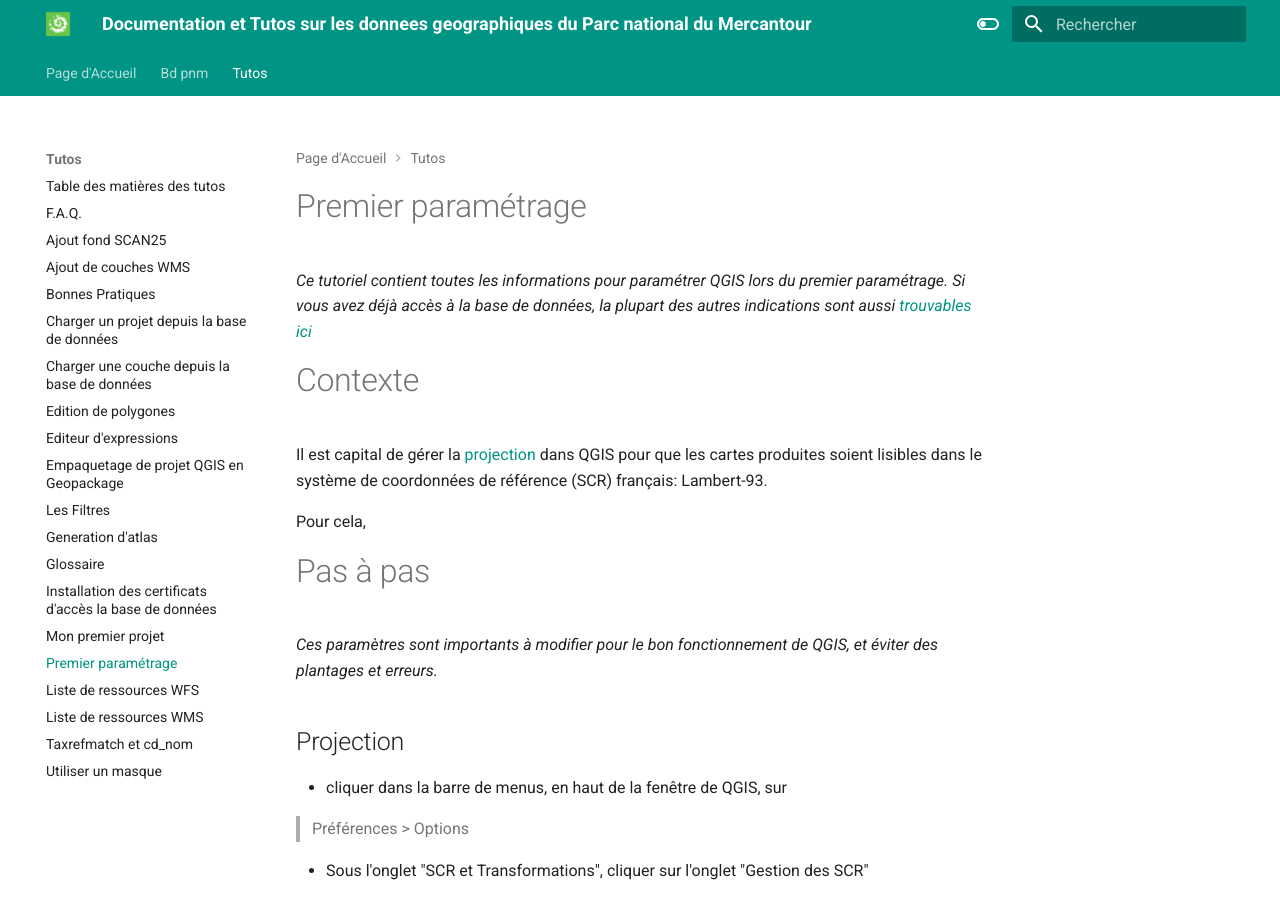
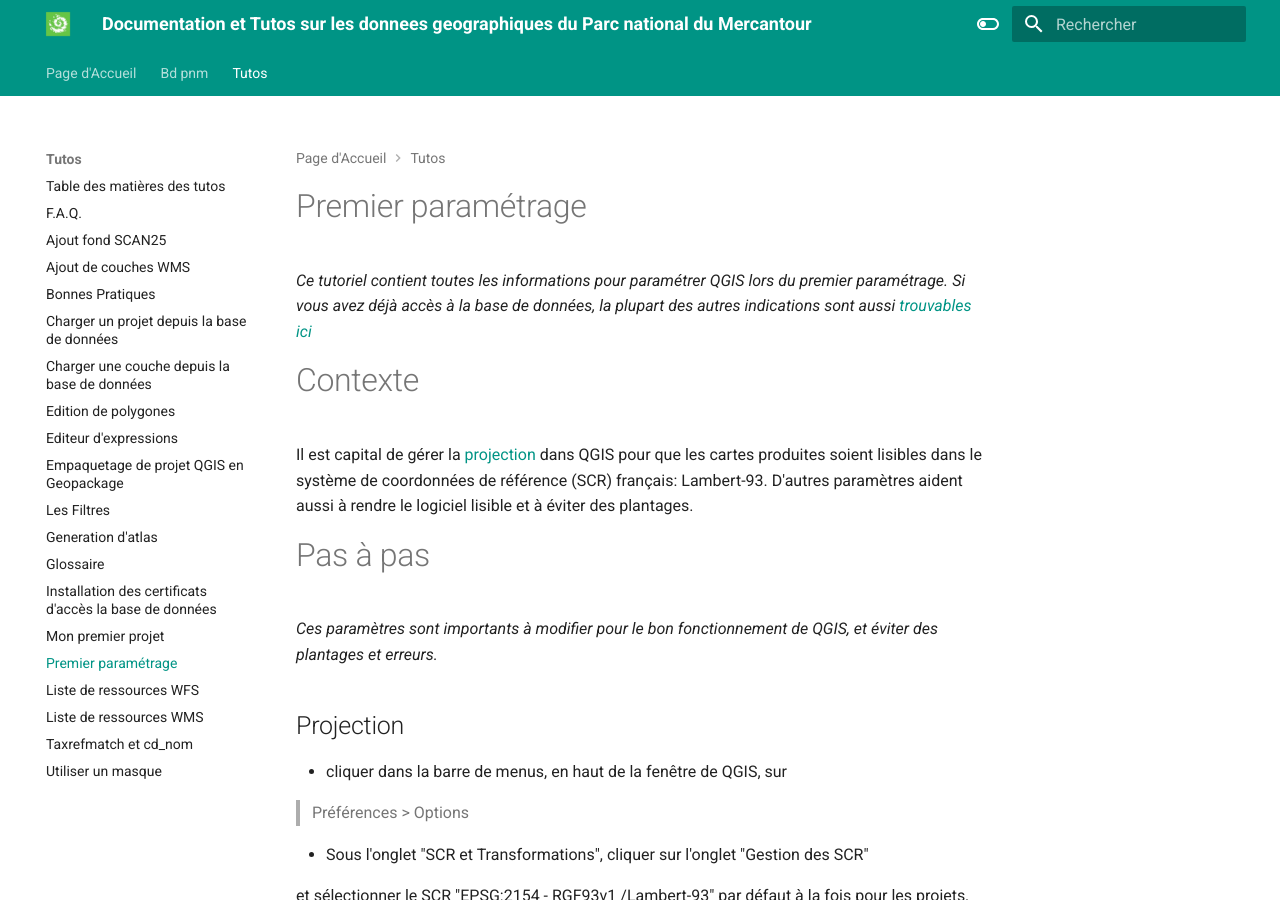
Before and after one commit to PnMercantour/donnees, an MkDocs documentation site: the page built from docs/tutos/premier_parametrage.md, in a window 1280 px wide and 900 px high. Built offline with MkDocs 1.6.1 and Material for MkDocs 9.7.7, drawn with Linux system fonts in a browser that asks for light colours.

Commit message:
Minor correction

```diff
--- a/docs/tutos/premier_parametrage.md
+++ b/docs/tutos/premier_parametrage.md
@@ -8,9 +8,8 @@ _Si vous avez déjà accès à la base de données, la plupart des autres indica
 
 
 Il est capital de gérer la [projection](./README.md#projection) dans QGIS pour que les cartes produites
-soient lisibles dans le système de coordonnées de référence (SCR) français: Lambert-93.
-
-Pour cela,
+soient lisibles dans le système de coordonnées de référence (SCR) français: Lambert-93. D'autres paramètres
+aident aussi à rendre le logiciel lisible et à éviter des plantages.
 
 
 # Pas à pas
```
